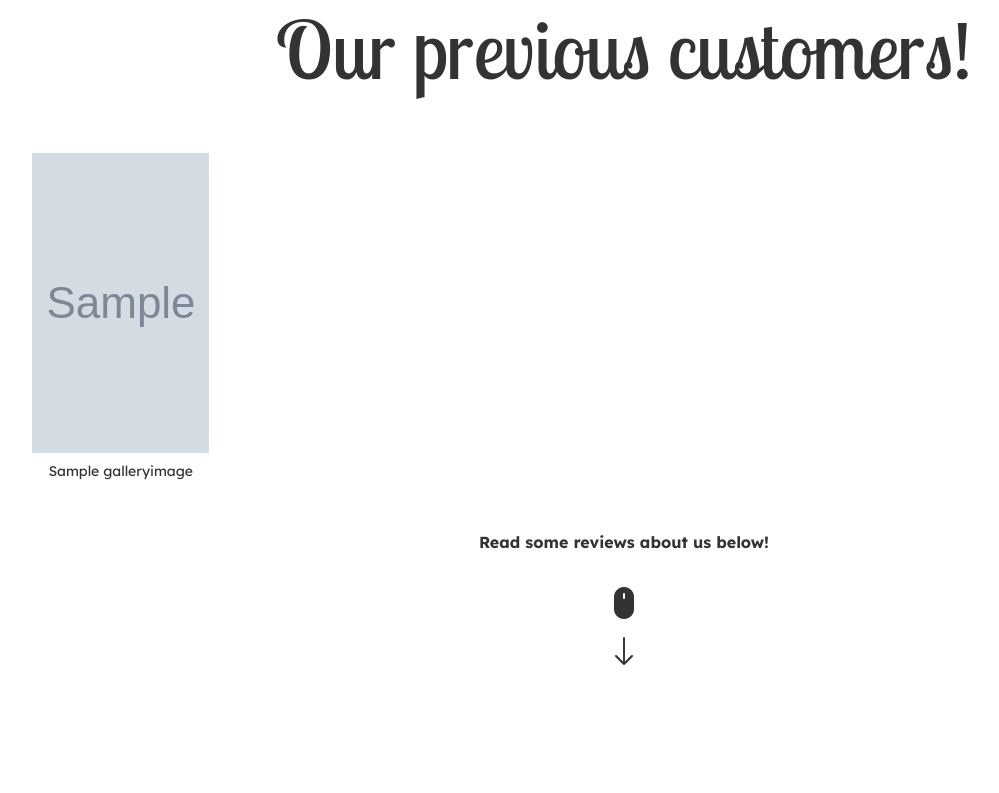
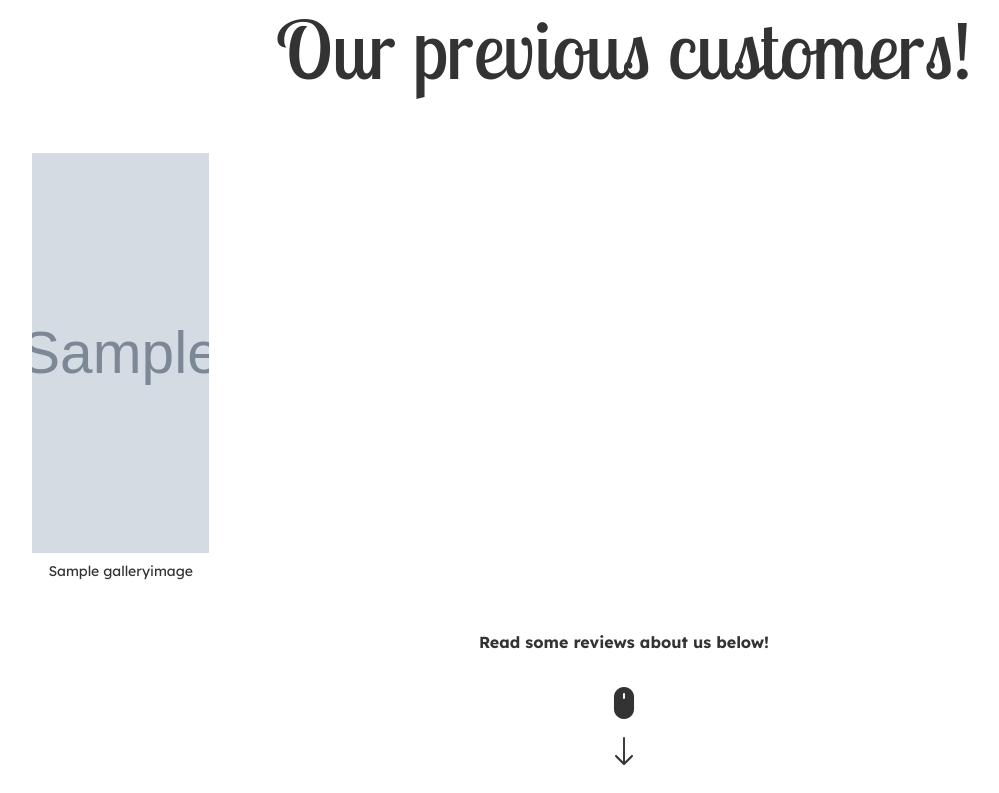
Before and after one commit to RoyMagnussen/101transfurmations, a Django app: page / in a window 1280 px wide. Shown: the part 1695-2488 px from the top of the page, without its empty margins (16-1015 px from the left). Before the commit the page ends 2360 px from the top, so only its background shows below. Run offline with Django 3.2, Linux system fonts and the light colour scheme; tables that the repository leaves empty hold one stand-in row (values such as "Sample post"); grey boxes marked "Sample" are stand-in pictures; parts of the project's set-up code (start-up, migrations or seed data) failed here and were passed over; some libraries are stand-ins or nearby versions.

Commit message:
Increase gallery image height

```diff
--- a/static/css/base.css
+++ b/static/css/base.css
@@ -6,6 +6,7 @@
 
 html {
   scroll-behavior: smooth;
+  scroll-snap-align: top;
 }
 
 * {
@@ -49,7 +50,7 @@ html {
 
 .gallery-image img {
   width: 100%;
-  height: 300px;
+  height: 400px;
   object-fit: cover;
   object-position: center;
 }
```
